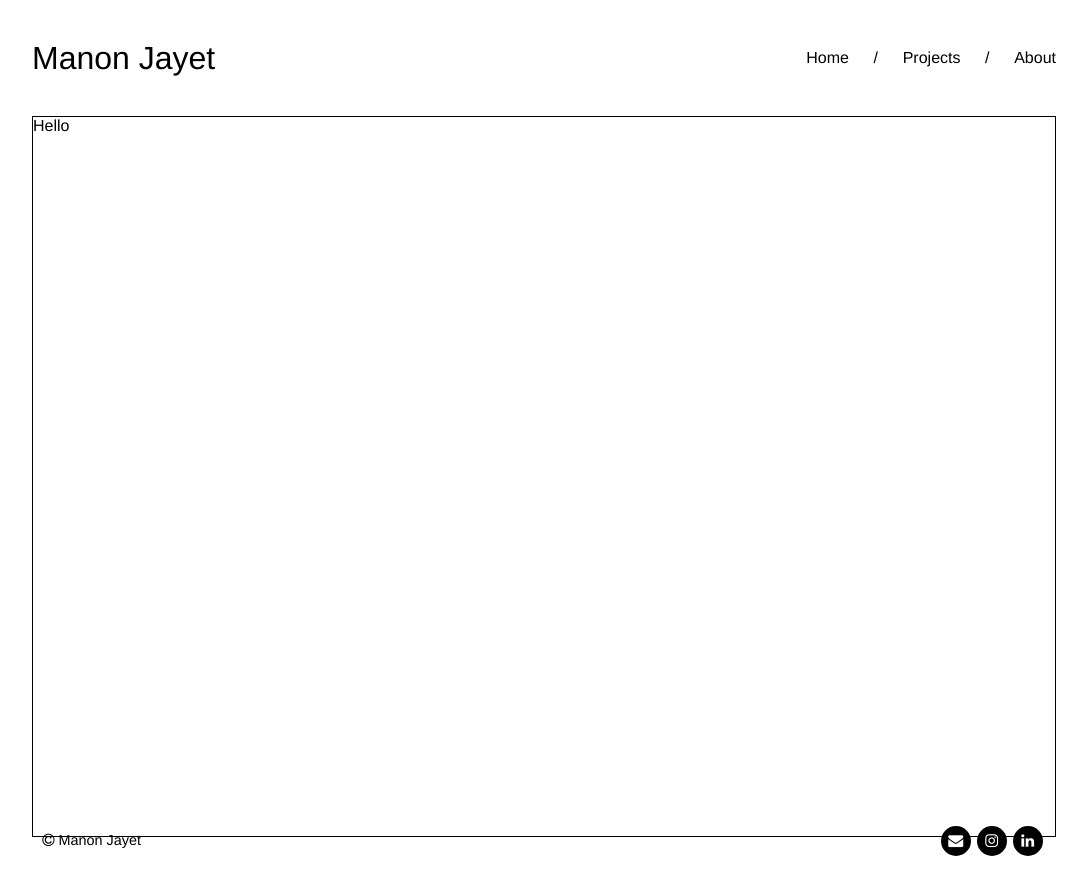
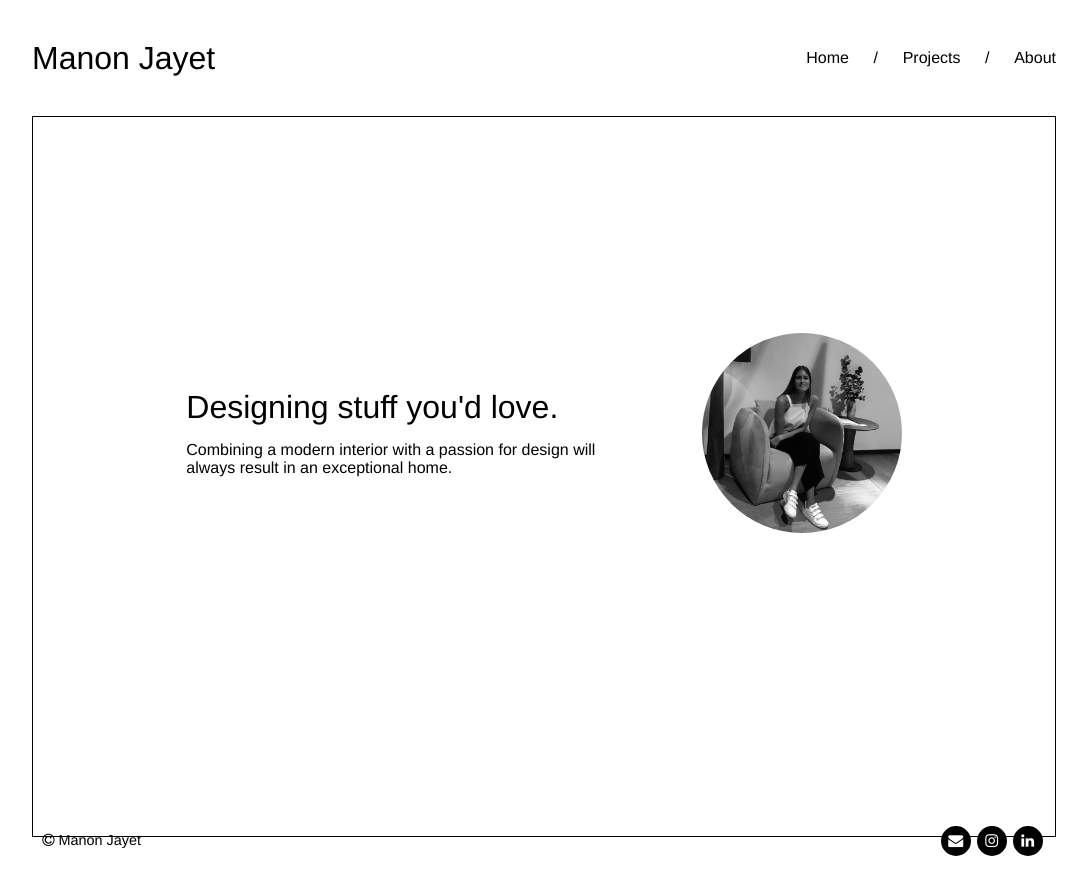
Before and after one commit to AxelGoetz/website-manon, a Jekyll site: the page built from index.html, in a window 1280 px wide. Shown: the top 895 px of the page, without its empty margins (96-1183 px from the left). Built offline with Jekyll 4.4.1, drawn with Linux system fonts in a browser that asks for light colours.

Commit message:
Add index page

```diff
--- a/assets/css/main.css
+++ b/assets/css/main.css
@@ -606,3 +606,73 @@ footer {
 .designs::after {
   display: none;
 }
+
+/* Index */
+
+.index-content {
+  width: 90%;
+  height: 200px;
+
+  display: flex;
+  flex-direction: row;
+  flex-wrap: wrap;
+  justify-content: space-between;
+}
+
+
+@media screen and (max-width: 900px) {
+  .index-content {
+    position: absolute;
+    top: 15%;
+
+    width: 90%;
+    margin: 0 5%;
+  }
+
+  .index-left {
+    max-width: : 100%;
+    padding-bottom: 20px;
+  }
+
+  .index-image {
+    max-width: 100%;
+    margin: auto;
+  }
+}
+
+@media screen and (min-width: 900px) {
+  .index-content {
+    position: absolute;
+    top: 30%;
+
+    width: 70%;
+    margin: 0 15%;
+  }
+
+  .index-image {
+    display: block;
+  }
+
+  .index-left {
+    max-width: 59%;
+  }
+}
+
+.index-left {
+  align-self: center;
+}
+
+.index-image {
+  max-height: 100%;
+  height: auto;
+  width: auto;
+
+  min-width: 40px;
+
+  border-radius: 100%;
+}
+
+.index-title {
+  font-size: 2em;
+  padding-bottom: 15px;
+}
--- a/index.html
+++ b/index.html
@@ -3,4 +3,10 @@ layout: standard
 title: Index
 ---
 
-<div>Hello</div>
+<div class="index-content">
+  <div class="index-left">
+    <div class="index-title">Designing stuff you'd love.</div>
+    <div class="index-slogan">Combining a modern interior with a passion for design will always result in an exceptional home.</div>
+  </div>
+  <img class="index-image" src="/assets/images/manon2.jpg" alt="Image of Manon Jayet">
+</div>
```
Also changed, not shown: assets/images/img1.jpg (deleted), assets/images/manon2.jpg (added).
